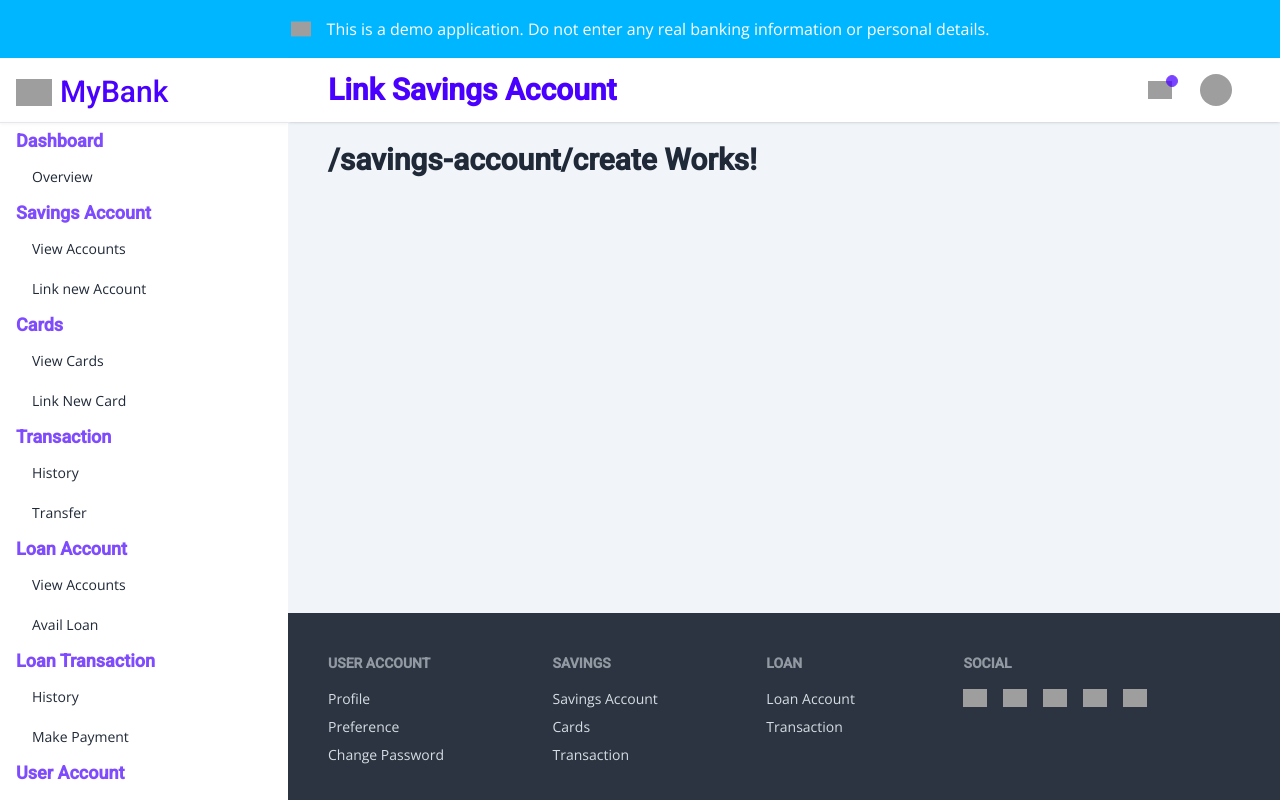
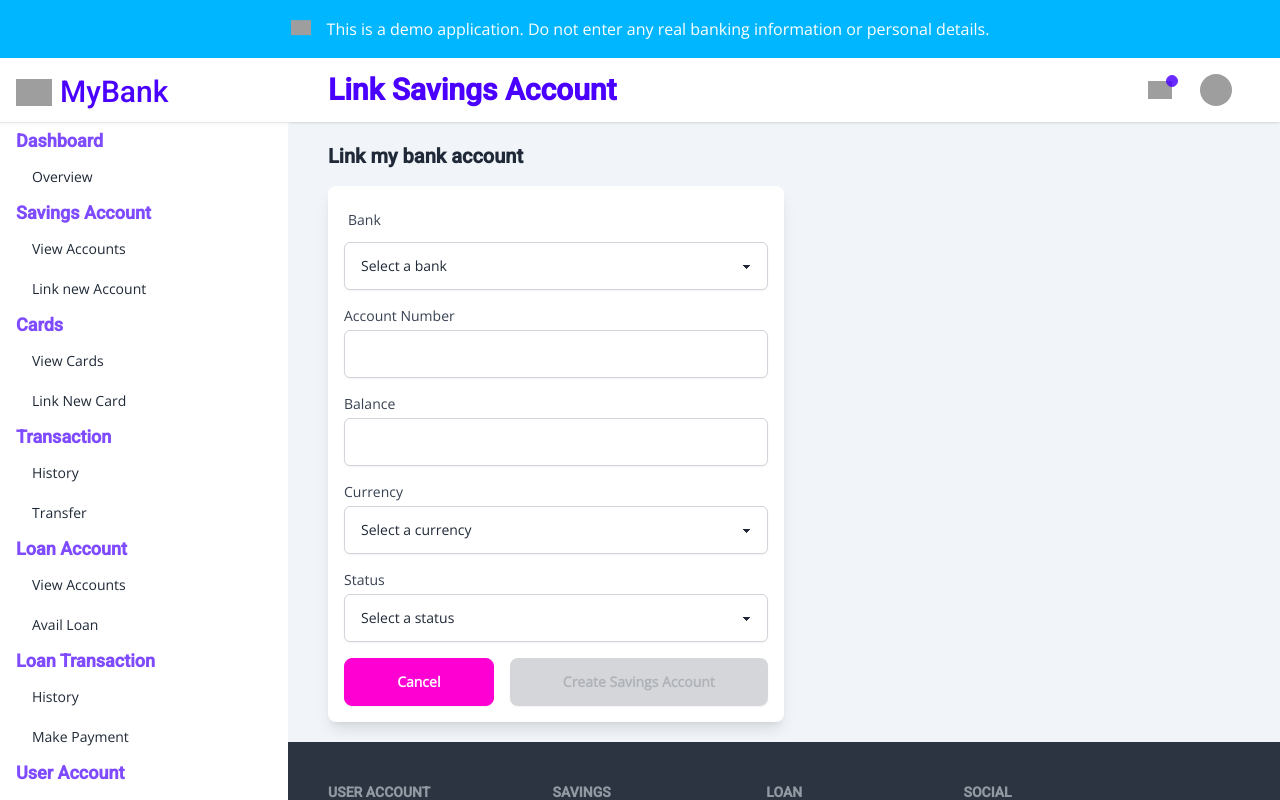
Before and after one commit to uix-amit/MyBank_UI, a React (Vite) app: page /savings-account/create in a window 1280 px wide. Shown: the top 800 px of the page. Built offline with nearby package versions, Linux system fonts and the light colour scheme; sample sign-in values are in the browser's storage; grey boxes are pictures that could not be loaded.

Commit message:
feat(create savings account): create savings account form created
User can now create savings account with all the client side validations in place. On submit click
the API will update DB to link new savings account with loggedin user's ID.

```diff
--- a/package.json
+++ b/package.json
@@ -16,12 +16,14 @@
     "apexcharts": "^3.50.0",
     "axios": "^1.7.2",
     "date-fns": "^3.6.0",
+    "formik": "^2.4.6",
     "react": "^18.3.1",
     "react-apexcharts": "^1.4.1",
     "react-dom": "^18.3.1",
     "react-redux": "^9.1.2",
     "react-router-dom": "^6.24.1",
-    "rxjs": "^7.8.1"
+    "rxjs": "^7.8.1",
+    "yup": "^1.4.0"
   },
   "devDependencies": {
     "@types/react": "^18.3.3",
--- a/src/pages/bank-accounts/create.tsx
+++ b/src/pages/bank-accounts/create.tsx
@@ -1,7 +1,10 @@
+import { useFormik } from 'formik';
+import { useEffect } from 'react';
+import { useDispatch } from 'react-redux';
+import * as Yup from 'yup';
+
 import { setTitle } from '@shared/store/header.slice';
 import { AppDispatch } from '@shared/store/rootStore';
-import { useEffect } from 'react';
-import { useDispatch } from 'react-redux';
 
 function BankAccountCreate() {
   const dispatch = useDispatch<AppDispatch>();
@@ -9,7 +12,190 @@ function BankAccountCreate() {
   useEffect(() => {
     dispatch(setTitle('link savings account'));
   }, [dispatch]);
-  return <h1 className='text-3xl font-bold'>{location.pathname} Works!</h1>;
+
+  const formik = useFormik({
+    initialValues: {
+      bankID: '',
+      accountNumber: '',
+      balance: '',
+      currency: '',
+      status: '',
+    },
+    validationSchema: Yup.object({
+      bankID: Yup.string().required('Bank is required'),
+      accountNumber: Yup.string()
+        .matches(/^\d{16}$/, 'Account number must be exactly 16 digits')
+        .required('Account number is required'),
+      balance: Yup.string()
+        .matches(
+          /^(?!0\d)\d*\.?\d{0,2}$/,
+          'Balance must be a valid number with up to 2 decimal places'
+        )
+        .required('Balance is required')
+        .test('positive', 'Balance must be a positive number', (value) => {
+          const numValue = parseFloat(value);
+          return numValue > 0;
+        }),
+      currency: Yup.string().required('Currency is required'),
+      status: Yup.string().required('Status is required'),
+    }),
+    onSubmit: (values) => {
+      console.log('Form data', values);
+    },
+  });
+
+  const banks = [
+    { value: 'icici', label: 'ICICI' },
+    { value: 'hdfc', label: 'HDFC' },
+    { value: 'sbi', label: 'SBI' },
+  ];
+
+  const currencies = [
+    { value: 'INR', label: 'INR' },
+    { value: 'GBP', label: 'GBP' },
+    { value: 'USD', label: 'USD' },
+    { value: 'AUD', label: 'AUD' },
+    { value: 'JPY', label: 'JPY' },
+    { value: 'EUR', label: 'EUR' },
+  ];
+
+  const statuses = [
+    { value: 'ACTIVE', label: 'ACTIVE' },
+    { value: 'INACTIVE', label: 'INACTIVE' },
+    { value: 'DORMANT', label: 'DORMANT' },
+    { value: 'CLOSED', label: 'CLOSED' },
+  ];
+
+  return (
+    <>
+      <h2 className='text-xl font-bold mb-4'>Link my bank account</h2>
+      <form
+        onSubmit={formik.handleSubmit}
+        className='w-full lg:w-1/2 flex flex-col gap-4 p-4 bg-white rounded-lg shadow-lg'
+      >
+        <div>
+          <label htmlFor='bankID' className='label text-sm font-medium text-gray-700'>
+            Bank
+          </label>
+          <select
+            id='bankID'
+            name='bankID'
+            onChange={formik.handleChange}
+            onBlur={formik.handleBlur}
+            value={formik.values.bankID}
+            className={`select select-bordered mt-1 block w-full border ${formik.touched.bankID && formik.errors.bankID ? 'border-red-500' : 'border-gray-300'} rounded-md shadow-sm focus:ring focus:ring-opacity-50`}
+          >
+            <option value=''>Select a bank</option>
+            {banks.map((bank) => (
+              <option key={bank.value} value={bank.value}>
+                {bank.label}
+              </option>
+            ))}
+          </select>
+          {formik.touched.bankID && formik.errors.bankID ? (
+            <div className='text-red-500 text-sm mt-1'>{formik.errors.bankID}</div>
+          ) : null}
+        </div>
+
+        <div>
+          <label htmlFor='accountNumber' className='block text-sm font-medium text-gray-700'>
+            Account Number
+          </label>
+          <input
+            id='accountNumber'
+            name='accountNumber'
+            type='text'
+            onChange={formik.handleChange}
+            onBlur={formik.handleBlur}
+            value={formik.values.accountNumber}
+            className={`input input-bordered mt-1 block w-full border ${formik.touched.accountNumber && formik.errors.accountNumber ? 'border-red-500' : 'border-gray-300'} rounded-md shadow-sm focus:ring focus:ring-opacity-50`}
+          />
+          {formik.touched.accountNumber && formik.errors.accountNumber ? (
+            <div className='text-red-500 text-sm mt-1'>{formik.errors.accountNumber}</div>
+          ) : null}
+        </div>
+
+        <div>
+          <label htmlFor='balance' className='block text-sm font-medium text-gray-700'>
+            Balance
+          </label>
+          <input
+            id='balance'
+            name='balance'
+            type='text'
+            onChange={formik.handleChange}
+            onBlur={formik.handleBlur}
+            value={formik.values.balance}
+            className={`input input-bordered mt-1 block w-full border ${formik.touched.balance && formik.errors.balance ? 'border-red-500' : 'border-gray-300'} rounded-md shadow-sm focus:ring focus:ring-opacity-50`}
+          />
+          {formik.touched.balance && formik.errors.balance ? (
+            <div className='text-red-500 text-sm mt-1'>{formik.errors.balance}</div>
+          ) : null}
+        </div>
+
+        <div>
+          <label htmlFor='currency' className='block text-sm font-medium text-gray-700'>
+            Currency
+          </label>
+          <select
+            id='currency'
+            name='currency'
+            onChange={formik.handleChange}
+            onBlur={formik.handleBlur}
+            value={formik.values.currency}
+            className={`select select-bordered mt-1 block w-full border ${formik.touched.currency && formik.errors.currency ? 'border-red-500' : 'border-gray-300'} rounded-md shadow-sm focus:ring focus:ring-opacity-50`}
+          >
+            <option value=''>Select a currency</option>
+            {currencies.map((currency) => (
+              <option key={currency.value} value={currency.value}>
+                {currency.label}
+              </option>
+            ))}
+          </select>
+          {formik.touched.currency && formik.errors.currency ? (
+            <div className='text-red-500 text-sm mt-1'>{formik.errors.currency}</div>
+          ) : null}
+        </div>
+
+        <div>
+          <label htmlFor='status' className='block text-sm font-medium text-gray-700'>
+            Status
+          </label>
+          <select
+            id='status'
+            name='status'
+            onChange={formik.handleChange}
+            onBlur={formik.handleBlur}
+            value={formik.values.status}
+            className={`select select-bordered mt-1 block w-full border ${formik.touched.status && formik.errors.status ? 'border-red-500' : 'border-gray-300'} rounded-md shadow-sm focus:ring focus:ring-opacity-50`}
+          >
+            <option value=''>Select a status</option>
+            {statuses.map((status) => (
+              <option key={status.value} value={status.value}>
+                {status.label}
+              </option>
+            ))}
+          </select>
+          {formik.touched.status && formik.errors.status ? (
+            <div className='text-red-500 text-sm mt-1'>{formik.errors.status}</div>
+          ) : null}
+        </div>
+
+        <div className='flex flex-col-reverse lg:flex-row gap-4'>
+          <button type='reset' className='btn-secondary btn grow'>
+            Cancel
+          </button>
+          <button
+            type='submit'
+            className='btn btn-primary grow'
+            disabled={!formik.isValid || !formik.dirty}
+          >
+            Create Savings Account
+          </button>
+        </div>
+      </form>
+    </>
+  );
 }
 
 export default BankAccountCreate;
```
Also changed, not shown: src/pages/user-account/profile.tsx (+9 -3 lines), 1 other file (tests, documents, lock files or other folders).
